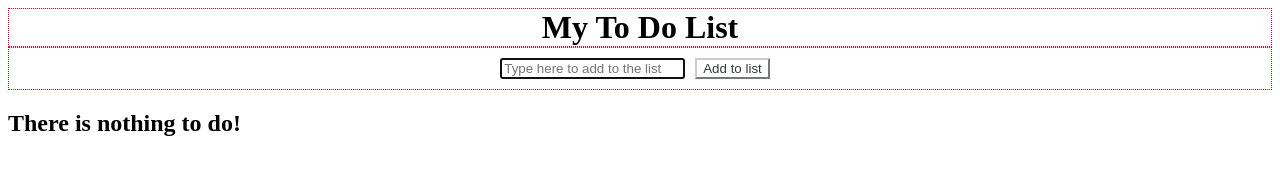
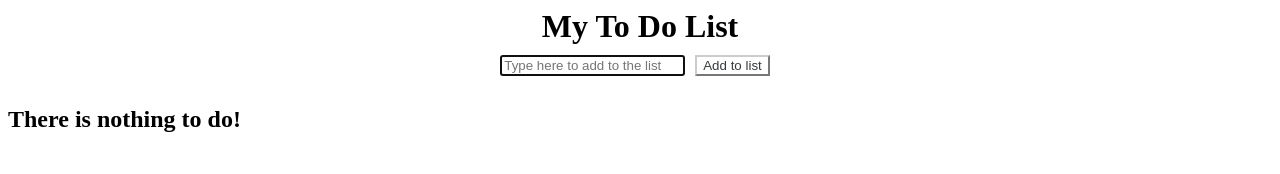
Before and after one commit to Formatted/ToDoList-vanillaJS, a plain HTML site: page index.html in a window 1280 px wide. Drawn offline with Linux system fonts and the light colour scheme.

```diff
--- a/style.css
+++ b/style.css
@@ -19,10 +19,10 @@
 h1 {
   margin: 0 auto;
   text-align: center;
-  border: red 1px dotted;
+  /*border: red 1px dotted;*/
 }
 .inputs {
-  border: red 1px dotted;
+  /*border: red 1px dotted;*/
   display:flex;
   justify-content:center;
   align-items:center;
```
